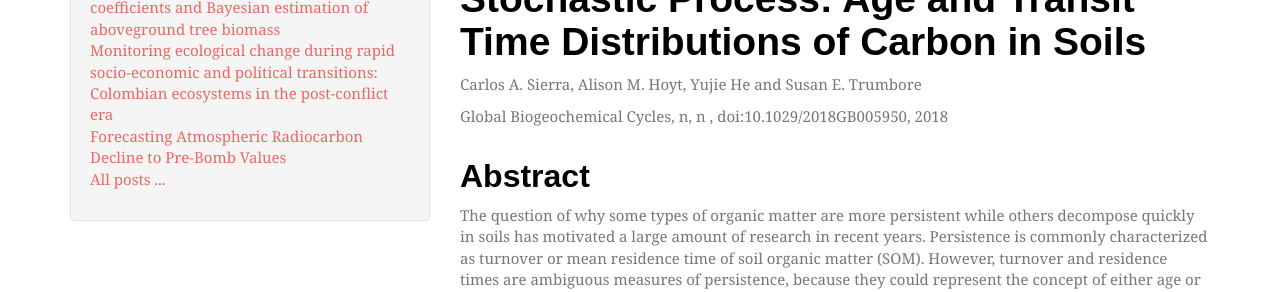
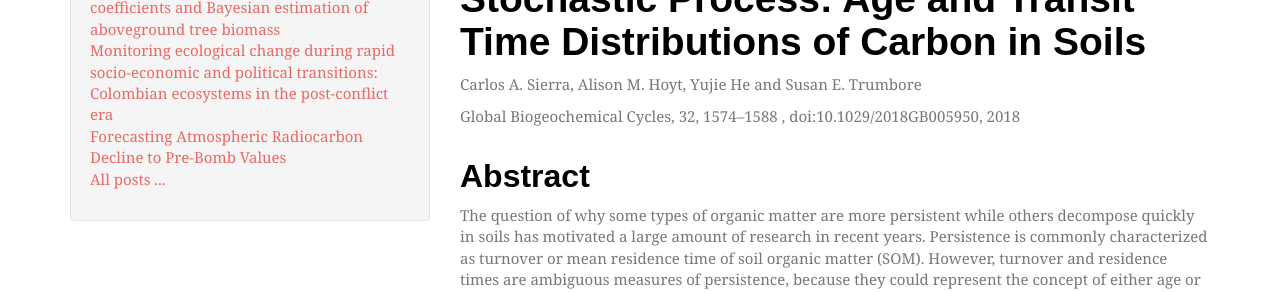
Before and after one commit to crlsierra/postscripts, a Jekyll site: the page built from _pubs/Sierra2018GBC.md, in a window 1280 px wide and 900 px high. Shown: the part 167-459 px from the top of the window. Built offline with Jekyll 4.4.1, drawn with Linux system fonts in a browser that asks for light colours; nearby versions of some CDN libraries; some web fonts are replaced; a script that is not in the unit is left out; comment, search, counter and statistics services are not loaded.

Commit message:
Added missing info

```diff
--- a/_pubs/Sierra2018GBC.md
+++ b/_pubs/Sierra2018GBC.md
@@ -11,8 +11,8 @@ contact: Carlos A. Sierra
 email: csierra@bgc-jena.mpg.de
 journal: Global Biogeochemical Cycles
 doi: 10.1029/2018GB005950
-volume: n
-pages: n
+volume: 32
+pages: 1574–1588
 puburl: https://agupubs.onlinelibrary.wiley.com/doi/full/10.1029/2018GB005950
 repository: https://git.bgc-jena.mpg.de/csierra/Persistence
 preprint: /raw/master/PersistenceR2.pdf
```
